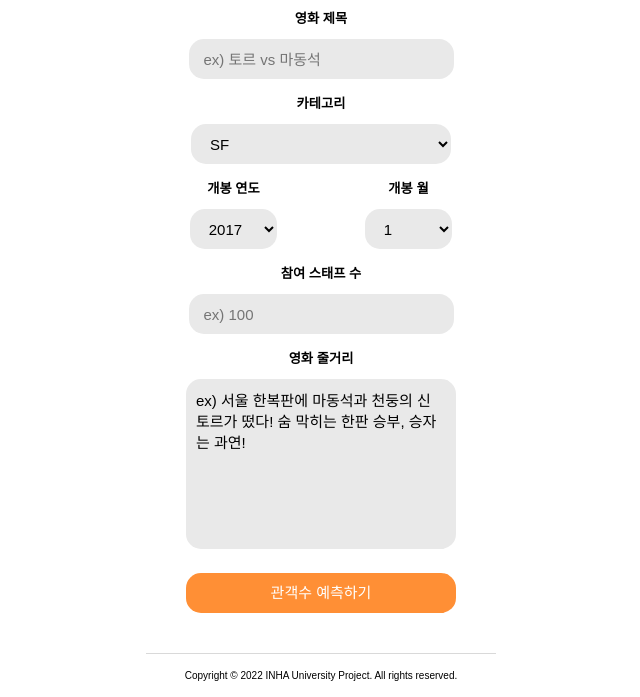
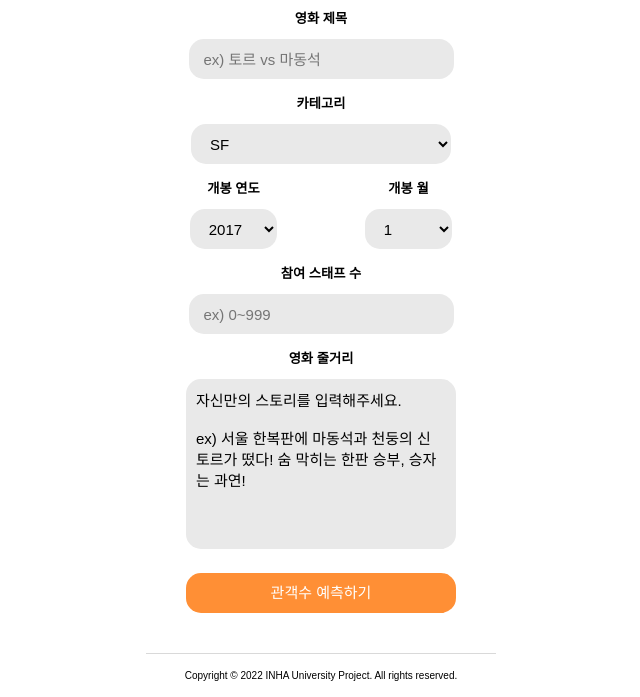
Before and after one commit to spro1/movie_box_off_predict, a Flask app: page / in a window 1280 px wide. Shown: the part 270-967 px from the top of the page, without its empty margins (319-959 px from the left). Run offline with Flask 2, Linux system fonts and the light colour scheme; parts of the project's set-up code (start-up, migrations or seed data) failed here and were passed over; some web fonts are replaced.

Commit message:
text fix

```diff
--- a/templates/index.html
+++ b/templates/index.html
@@ -71,9 +71,11 @@
                 </div>
             </div>
             <h5>참여 스태프 수</h5>
-            <input type="number" name="staff" placeholder='ex) 100' max="999" required/>
+            <input type="number" name="staff" placeholder='ex) 0~999' max="999" required/>
             <h5>영화 줄거리</h5>
-            <textarea name="story" required>ex) 서울 한복판에 마동석과 천둥의 신 토르가 떴다! 숨 막히는 한판 승부, 승자는 과연!</textarea>
+            <textarea name="story" required>자신만의 스토리를 입력해주세요.
+
+ex) 서울 한복판에 마동석과 천둥의 신 토르가 떴다! 숨 막히는 한판 승부, 승자는 과연!</textarea>
             <button type="submit">관객수 예측하기</button>
         </form>
     </div>
```
